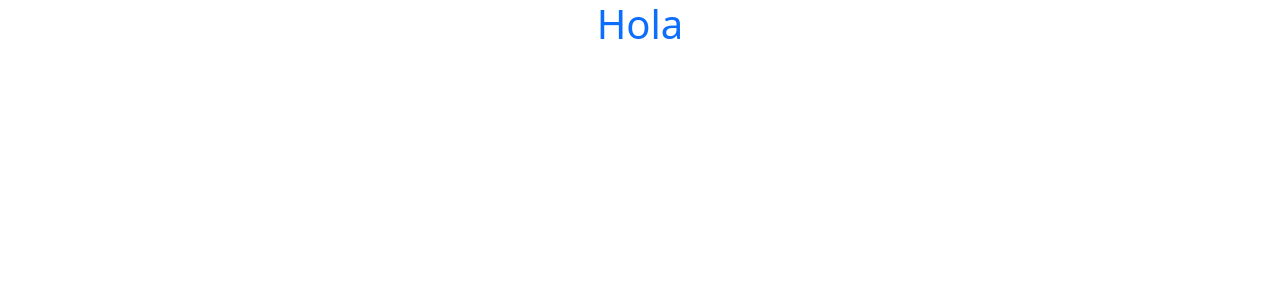
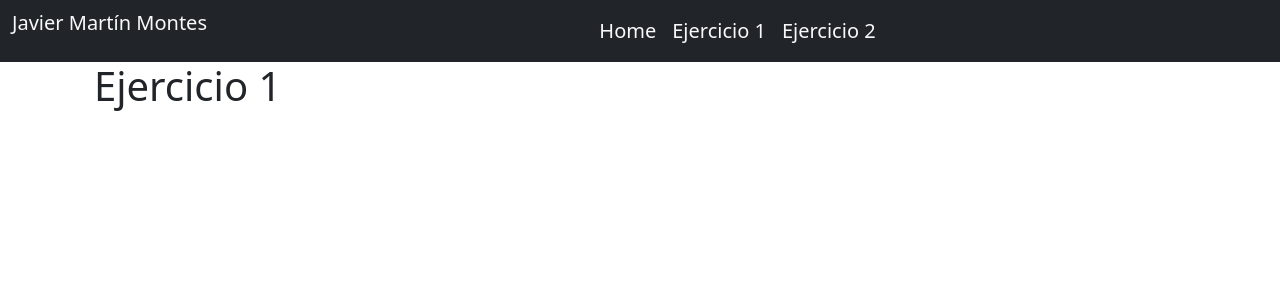
Before and after one commit to martinmontesjavier/Javier-Martin-Montes-Examen-final-M6, a React (Vite) app: page /ejercicio1 in a window 1280 px wide. Shown: the top 300 px of the page. Built offline with nearby package versions, Linux system fonts and the light colour scheme.

Commit message:
Routes Hechos

```diff
--- a/package.json
+++ b/package.json
@@ -12,7 +12,8 @@
   "dependencies": {
     "bootstrap": "^5.3.3",
     "react": "^18.2.0",
-    "react-dom": "^18.2.0"
+    "react-dom": "^18.2.0",
+    "react-router-dom": "^6.23.1"
   },
   "devDependencies": {
     "@types/react": "^18.2.66",
--- a/src/App.jsx
+++ b/src/App.jsx
@@ -1,13 +1,27 @@
 import { useState } from 'react'
 
 import './App.css'
+import { BrowserRouter as Router, Route, Routes } from "react-router-dom"
+import { Header } from './componentes/Header'
+import { Home } from './vistas/Home'
+import { Ejercicio1 } from './vistas/Ejercicio1'
+import { Ejercicio2 } from './vistas/Ejercicio2'
 
 function App() {
 
 
   return (
     <>
-      <h1 className='text-primary d-flex justify-content-center'>Hola</h1>
+      <Router>
+        <Header className="container-fluid"></Header>
+        <div className="container mx-auto">
+          <Routes>
+              <Route path="/" element={<Home/>}></Route>
+              <Route path="/ejercicio1" element={<Ejercicio1/>}></Route>
+              <Route path="/ejercicio2" element={<Ejercicio2/>}></Route>
+          </Routes>
+        </div>
+      </Router>
     </>
   )
 }
--- /dev/null
+++ b/src/componentes/Header.jsx
@@ -0,0 +1,24 @@
+import { Link } from "react-router-dom";
+
+export function Header() {
+    return (
+        <nav className="navbar navbar-expand-lg navbar-dark bg-dark">
+            <div className="container-fluid">
+                <p className="text-light fs-5">Javier Martín Montes</p>
+                <div className="collapse navbar-collapse justify-content-center">
+                    <ul className="navbar-nav">
+                        <li className="nav-item">
+                            <Link className="nav-link fs-5 text-light" to="/">Home</Link>
+                        </li>
+                        <li className="nav-item">
+                            <Link className="nav-link fs-5 text-light" to="/ejercicio1">Ejercicio 1</Link>
+                        </li>
+                        <li className="nav-item">
+                            <Link className="nav-link fs-5 text-light" to="/ejercicio2">Ejercicio 2</Link>
+                        </li>
+                    </ul>
+                </div>
+            </div>
+        </nav>
+    );
+}
--- /dev/null
+++ b/src/vistas/Ejercicio1.jsx
@@ -0,0 +1,10 @@
+import { useContext, useState } from "react";
+
+
+export function Ejercicio1() {
+    return (
+        <div className="container mx-auto mt-8">
+            <h1>Ejercicio 1</h1>
+        </div>
+    );
+}
--- /dev/null
+++ b/src/vistas/Ejercicio2.jsx
@@ -0,0 +1,10 @@
+import { useContext, useState } from "react";
+
+
+export function Ejercicio2() {
+    return (
+        <div className="container mx-auto mt-8">
+            <h1>Ejercicio 2</h1>
+        </div>
+    );
+}
--- /dev/null
+++ b/src/vistas/Home.jsx
@@ -0,0 +1,9 @@
+import { useContext, useState } from "react";
+
+export function Home() {
+    return (
+        <div className="container mx-auto mt-8">
+            <h1>Home</h1>
+        </div>
+    );
+}
```
Also changed, not shown: 1 other file (tests, documents, lock files or other folders).
